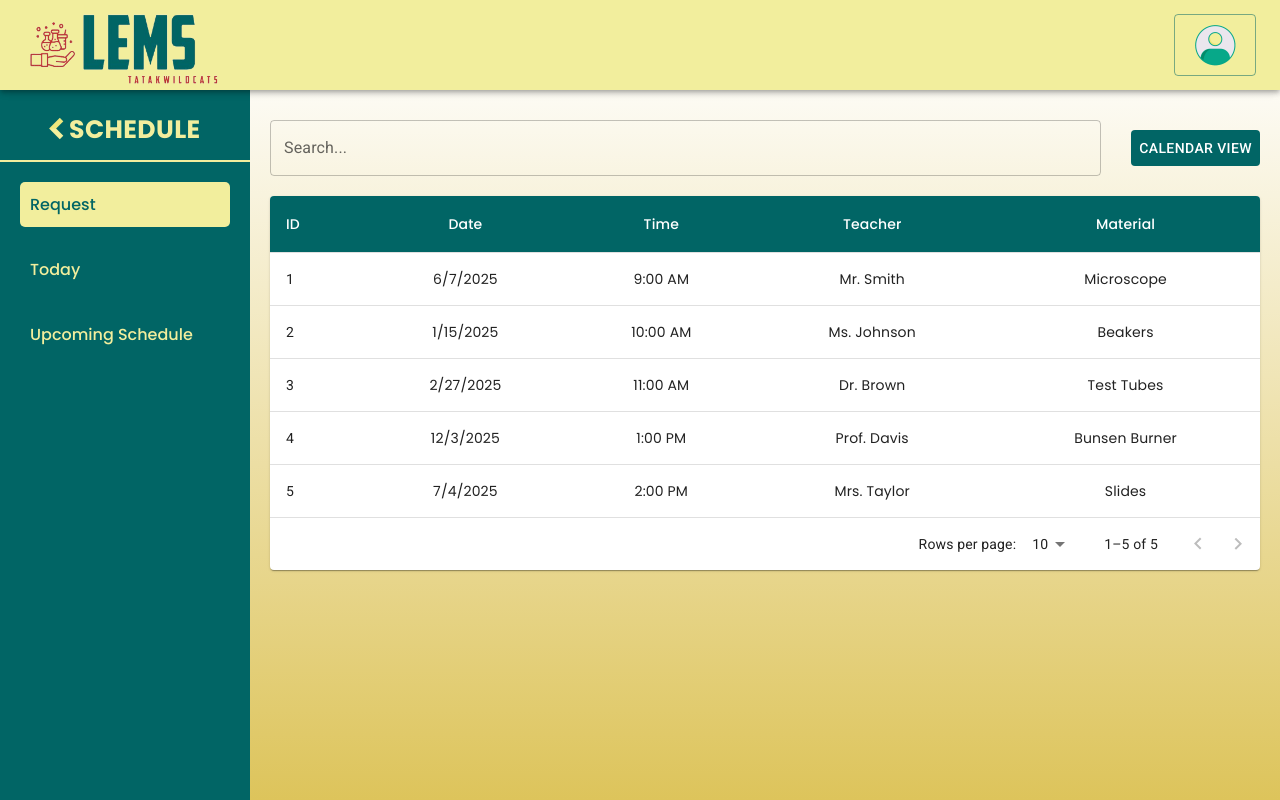
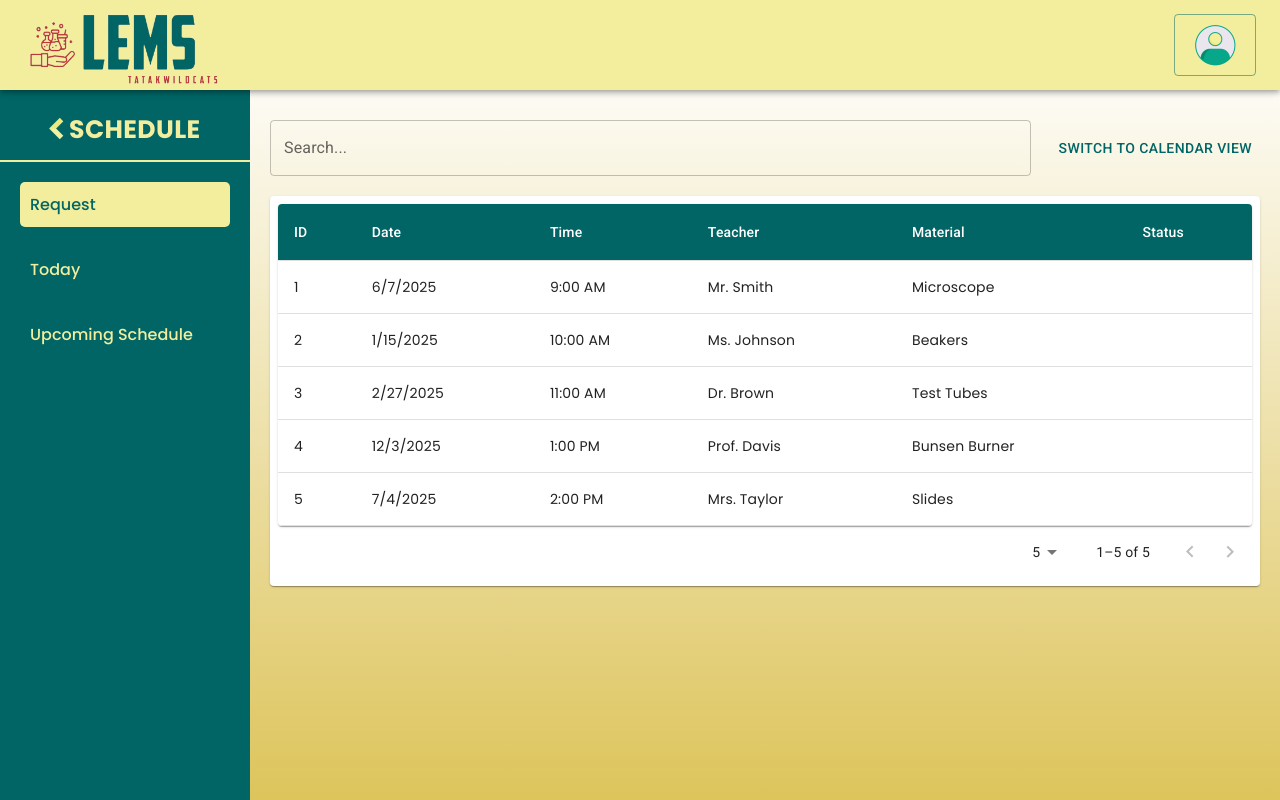
Before and after one commit to MarkJanzenB/cit-lems-frontend, a React (Vite) app: page /schedule/request in a window 1280 px wide. Built offline with nearby package versions, Linux system fonts and the light colour scheme; sample sign-in values are in the browser's storage; a web font is replaced by a local one.

Commit message:
Commited by: TOPACIO, DONNALYN T. - revised custom table and custom table pagination

```diff
--- a/src/components/Dashboard/Schedule/ScheduleTab/Request.jsx
+++ b/src/components/Dashboard/Schedule/ScheduleTab/Request.jsx
@@ -1,7 +1,7 @@
 import React, { useState } from 'react';
 import Sidebar from '../../../Sidebar/Sidebar.jsx';
 import Appbar from '../../../Appbar/Appbar';
-import { Table, TableBody, TableCell, TableContainer, TableHead, TableRow, Paper, TablePagination, Modal, Box, TextField, Typography, Button, Snackbar, Alert } from '@mui/material';
+import { Modal, Box, TextField, Typography, Button, Select, MenuItem } from '@mui/material';
 import { createTheme, ThemeProvider } from '@mui/material/styles';
 import { DatePicker, TimePicker } from '@mui/x-date-pickers';
 import { AdapterDateFns } from '@mui/x-date-pickers/AdapterDateFns';
@@ -9,6 +9,9 @@ import { LocalizationProvider } from '@mui/x-date-pickers/LocalizationProvider';
 import { Calendar, momentLocalizer } from 'react-big-calendar';
 import moment from 'moment';
 import 'react-big-calendar/lib/css/react-big-calendar.css';
+import CustomTable from "../../../Table and Pagination/Table.jsx";
+import CustomTablePagination from "../../../Table and Pagination/Pagination.jsx";
+import MyPaper from "../../../MyPaper.jsx";
 
 const generateRandomFutureDate = () => {
     const today = new Date();
@@ -25,9 +28,41 @@ const initialRows = [
     { id: 5, date: generateRandomFutureDate(), time: '2:00 PM', teacher: 'Mrs. Taylor', material: 'Slides' },
 ];
 
+const columns = [
+    { field: 'id', headerName: 'ID' },
+    { field: 'date', headerName: 'Date' },
+    { field: 'time', headerName: 'Time' },
+    { field: 'teacher', headerName: 'Teacher' },
+    { field: 'material', headerName: 'Material' },
+    {
+        field: 'status',
+        headerName: 'Status',
+        renderCell: (params) => (
+            <Select
+                value={params.row.status}
+                onChange={(e) => handleStatusChange(e, params.row.id)}
+                fullWidth
+            >
+                <MenuItem value="Approved">Approved</MenuItem>
+                <MenuItem value="Rescheduled">Rescheduled</MenuItem>
+                <MenuItem value="Rejected">Rejected</MenuItem>
+            </Select>
+        )
+    },
+];
+
+const handleStatusChange = (event, id) => {
+    const newStatus = event.target.value;
+    setRows((prevRows) =>
+        prevRows.map((row) =>
+            row.id === id ? { ...row, status: newStatus } : row
+        )
+    );
+};
+
 const theme = createTheme({
     palette: {
-        primary: { main: '#016565' }, // Header sa table screen kay green
+        primary: { main: '#016565' },
         secondary: { main: '#000000' },
     },
     components: {
@@ -48,26 +83,26 @@ const theme = createTheme({
 const localizer = momentLocalizer(moment);
 
 export default function Request() {
-    const [rows, setRows] = useState(initialRows); //store ang list of requests
-    const [page, setPage] = useState(0); // display 1st table
-    const [rowsPerPage, setRowsPerPage] = useState(10); //table limit kay 10
+    const [rows, setRows] = useState(initialRows);
     const [searchText, setSearchText] = useState('');
-    const [openModal, setOpenModal] = useState(false); //display ang modal if i click specific row
-    const [selectedRow, setSelectedRow] = useState(null); // display ang edited data sa row
-    const [editedTeacher, setEditedTeacher] = useState(''); // store ang edited teacher name sa table
-    const [editedMaterial, setEditedMaterial] = useState(''); // store and edited BM sa table
-    const [editedDate, setEditedDate] = useState(null); //store ang edited date sa table
-    const [editedTime, setEditedTime] = useState(null); // store edited time sa table
-    const [viewMode, setViewMode] = useState('table'); // toggle between table nd calendar view
+    const [openModal, setOpenModal] = useState(false);
+    const [selectedRow, setSelectedRow] = useState(null);
+    const [editedTeacher, setEditedTeacher] = useState('');
+    const [editedMaterial, setEditedMaterial] = useState('');
+    const [editedDate, setEditedDate] = useState(null);
+    const [editedTime, setEditedTime] = useState(null);
     const [openConfirmModal, setOpenConfirmModal] = useState(false);
     const [openSuccessModal, setOpenSuccessModal] = useState(false);
+    const [page, setPage] = useState(0);
+    const [rowsPerPage, setRowsPerPage] = useState(5);
+    const [selectedTeacher, setSelectedTeacher] = useState('');
+    const [view, setView] = useState('table'); // State to manage the current view
 
-    const handleSearch = (event) => {    // filter ang specific row include teacher,material, date or time
+    const handleSearch = (event) => {
         setSearchText(event.target.value);
-        setPage(0);
     };
 
-    const handleEditClick = (row) => {    // if iclick nako ang specific row, ang data sa specific row mo display sa modal
+    const handleEditClick = (row) => {
         setSelectedRow(row);
         setEditedTeacher(row.teacher);
         setEditedMaterial(row.material);
@@ -77,7 +112,7 @@ export default function Request() {
     };
 
     const handleSave = () => {
-        setOpenConfirmModal(true); // Open confirmation modal after clicking save
+        setOpenConfirmModal(true);
     };
 
     const handleConfirmSave = () => {
@@ -87,24 +122,21 @@ export default function Request() {
                 : row
         );
         setRows(updatedRows);
-        setOpenModal(false); // Close edit modal
-        setOpenConfirmModal(false); // Close confirmation modal
-        setOpenSuccessModal(true); // Show success modal
+        setOpenModal(false);
+        setOpenConfirmModal(false);
+        setOpenSuccessModal(true);
     };
 
-
-    const handleViewToggle = () => {
-        setViewMode(viewMode === 'table' ? 'calendar' : 'table');
+    const handlePageChange = (newPage) => {
+        setPage(newPage);
     };
 
-    const handleSnackbarClose = (event, reason) => {
-        if (reason === 'clickaway') return;
-        setOpenSnackbar(false);
+    const handleRowsPerPageChange = (newRowsPerPage) => {
+        setRowsPerPage(newRowsPerPage);
     };
 
-
     const filteredRows = rows
-        .filter((row) => new Date(row.date) > new Date()) // Only include future dates
+        .filter((row) => new Date(row.date) > new Date())
         .filter(
             (row) =>
                 row.teacher.toLowerCase().includes(searchText.toLowerCase()) ||
@@ -122,58 +154,54 @@ export default function Request() {
         resource: row,
     }));
 
+    const toggleView = () => {
+        setView((prevView) => (prevView === 'table' ? 'calendar' : 'table'));
+    };
+
     return (
         <ThemeProvider theme={theme}>
-            <div style={{ display:'flex', height: '100vh', width: '100vw' }}>
-                <Appbar page="schedule"/>
+            <div style={{ display: 'flex', height: '100vh', width: '100vw' }}>
+                <Appbar page="schedule" />
                 <Sidebar page={"schedule"} />
                 <div style={{ padding: '20px', flexGrow: 1 }}>
-                    <Box sx={{ display: 'flex', justifyContent: 'space-between', alignItems: 'center', marginBottom: '20px', marginTop: '100px',}}>
+
+                    <Box sx={{
+                        display: 'flex',
+                        justifyContent: 'space-between',
+                        alignItems: 'center',
+                        marginBottom: '20px',
+                        marginTop: '100px'
+                    }}>
+
                         <TextField
                             label="Search..."
                             variant="outlined"
                             value={searchText}
                             onChange={handleSearch}
-                            sx={{ flex: 1 }}
+                            sx={{flex: 1}}
                         />
-                        <Button onClick={handleViewToggle} sx={{ marginLeft: '30px', backgroundColor: '#016565', color: '#FFFFFF' }}>
-                            {viewMode === 'table' ? 'Calendar View' : 'Table View'}
+                        <Button onClick={toggleView} sx={{marginLeft: '20px'}}>
+                            {view === 'table' ? 'Switch to Calendar View' : 'Switch to Table View'}
                         </Button>
                     </Box>
-                    {viewMode === 'table' ? (
-                        <TableContainer component={Paper} >
-                            <Table stickyHeader>
-                                <TableHead>
-                                    <TableRow> {/* display ang header sa table*/}
-                                        <TableCell style={{fontFamily:'Poppins'}}>ID</TableCell>
-                                        <TableCell style={{fontFamily:'Poppins'}} align="center">Date</TableCell>
-                                        <TableCell style={{fontFamily:'Poppins'}} align="center">Time</TableCell>
-                                        <TableCell style={{fontFamily:'Poppins'}} align="center">Teacher</TableCell>
-                                        <TableCell style={{fontFamily:'Poppins'}} align="center">Material</TableCell>
-                                    </TableRow>
-                                </TableHead>
-                                <TableBody>
-                                    {displayedRows.map((row, index) => (
-                                        <TableRow key={index} onClick={() => handleEditClick(row)} style={{ cursor: 'pointer' }}>
-                                            <TableCell>{row.id}</TableCell>
-                                            <TableCell style={{fontFamily:'Poppins'}} align="center">{row.date}</TableCell>
-                                            <TableCell style={{fontFamily:'Poppins'}} align="center">{row.time}</TableCell>
-                                            <TableCell style={{fontFamily:'Poppins'}} align="center">{row.teacher}</TableCell>
-                                            <TableCell style={{fontFamily:'Poppins'}} align="center">{row.material}</TableCell>
-                                        </TableRow>
-                                    ))}
-                                </TableBody>
-                            </Table>
-                            <TablePagination style={{fontFamily:'Poppins'}}   /* in one page 10 row ang displayed*/
-                                rowsPerPageOptions={[10, 20, 30]}
-                                component="div"
+
+                    {view === 'table' ? (
+                        <MyPaper>
+                            <CustomTable
+                                columns={columns}
+                                data={displayedRows}
+                                onRowClick={handleEditClick}
+                            />
+                            <Box sx={{ display: 'flex', justifyContent: 'flex-end' }}>
+                                <CustomTablePagination
                                     count={filteredRows.length}
                                     rowsPerPage={rowsPerPage}
                                     page={page}
-                                onPageChange={(event, newPage) => setPage(newPage)}
-                                onRowsPerPageChange={(event) => setRowsPerPage(parseInt(event.target.value, 10))}
+                                    onPageChange={handlePageChange}
+                                    onRowsPerPageChange={handleRowsPerPageChange}
                                 />
-                        </TableContainer>
+                            </Box>
+                        </MyPaper>
                     ) : (
                         <Calendar
                             localizer={localizer}
@@ -215,7 +243,6 @@ export default function Request() {
                                 overflow: 'hidden',
                             }}
                         >
-                        {/* Modal Header */}
                             <Box
                                 sx={{
                                     backgroundColor: '#016565',
@@ -229,7 +256,7 @@ export default function Request() {
                                     sx={{
                                         fontWeight: 'bold',
                                         color: '#FFFFFF',
-                                  padding:'15px',
+                                        padding: '15px',
                                     }}
                                 >
                                     Edit Request
@@ -250,8 +277,6 @@ export default function Request() {
                                 </Button>
                             </Box>
 
-
-                        {/* Modal Content */}
                             <Box
                                 sx={{
                                     padding: '16px',
@@ -261,8 +286,6 @@ export default function Request() {
                                     backgroundColor: '#f9f9f9',
                                 }}
                             >
-
-
                                 <LocalizationProvider dateAdapter={AdapterDateFns}>
                                     <DatePicker
                                         label="Date"
@@ -291,9 +314,16 @@ export default function Request() {
                                     value={editedTeacher}
                                     onChange={(e) => setEditedTeacher(e.target.value)}
                                     fullWidth
+                                    InputProps={{
+                                        readOnly: true,
+                                        style: {
+                                            backgroundColor: '#f0f0f0',
+                                            color: '#a0a0a0',
+                                        },
+                                    }}
                                     sx={{
                                         '& .MuiInputBase-root': {
-                                        backgroundColor: '#FFFFFF',
+                                            backgroundColor: '#f0f0f0',
                                         },
                                     }}
                                 />
@@ -302,15 +332,21 @@ export default function Request() {
                                     value={editedMaterial}
                                     onChange={(e) => setEditedMaterial(e.target.value)}
                                     fullWidth
+                                    InputProps={{
+                                        readOnly: true,
+                                        style: {
+                                            backgroundColor: '#f0f0f0',
+                                            color: '#a0a0a0',
+                                        },
+                                    }}
                                     sx={{
                                         '& .MuiInputBase-root': {
-                                        backgroundColor: '#FFFFFF',
+                                            backgroundColor: '#f0f0f0',
                                         },
                                     }}
                                 />
                             </Box>
 
-                        {/* Modal Footer */}
                             <Box
                                 sx={{
                                     padding: '16px',
@@ -350,7 +386,7 @@ export default function Request() {
                             </Box>
                         </Box>
                     </Modal>
-                {/* Confirmation Modal */}
+
                     <Modal open={openConfirmModal} onClose={() => setOpenConfirmModal(false)}>
                         <Box
                             sx={{
@@ -376,7 +412,6 @@ export default function Request() {
                         </Box>
                     </Modal>
 
-                     {/* Success Modal */}
                     <Modal open={openSuccessModal} onClose={() => setOpenSuccessModal(false)}>
                         <Box
                             sx={{
--- a/src/components/Table and Pagination/Pagination.jsx
+++ b/src/components/Table and Pagination/Pagination.jsx
@@ -1,11 +1,16 @@
 import React from 'react';
 import { TablePagination, Button } from '@mui/material';
 
-const CustomTablePagination = ({ count, page, rowsPerPage, onPageChange, onRowsPerPageChange, onAddClick, roleid }) => {
+const CustomTablePagination = ({ count, page, rowsPerPage, onPageChange, onRowsPerPageChange, onAddClick, roleid, isAtInventory }) => {
+    const showAddButton = isAtInventory;
+
     return (
-        <div style={{display: 'flex', alignItems: 'center'}}>
-            {roleid != 1 && <Button onClick={onAddClick} style={{marginRight: 'auto'}}>Add</Button>}
-            {/*<Button onClick={onAddClick} style={{marginRight: 'auto'}}>Add</Button>*/}
+        <div style={{ display: 'flex', alignItems: 'center' }}>
+            {showAddButton && roleid !== 1 && (
+                <Button onClick={onAddClick} style={{ marginRight: 'auto' }}>
+                    Add
+                </Button>
+            )}
             <TablePagination
                 rowsPerPageOptions={[5, 10, 15]}
                 component="div"
@@ -18,6 +23,6 @@ const CustomTablePagination = ({ count, page, rowsPerPage, onPageChange, onRowsP
             />
         </div>
     );
-            };
+};
 
-            export default CustomTablePagination;
+export default CustomTablePagination;
--- a/src/components/Table and Pagination/Table.jsx
+++ b/src/components/Table and Pagination/Table.jsx
@@ -1,8 +1,7 @@
 import React from 'react';
 import { Table, TableBody, TableCell, TableContainer, TableHead, TableRow, Paper, Button } from '@mui/material';
 
-const CustomTable = ({ columns, data, onRowClick, onRemoveClick, roleid }) => {
-    //removed the page from the props
+const CustomTable = ({ columns, data, onRowClick, onRemoveClick, roleid, showRemoveColumn, isInventoryPage }) => {
     const handleActionClick = (id) => {
         onRemoveClick(id);
     };
@@ -15,7 +14,7 @@ const CustomTable = ({ columns, data, onRowClick, onRemoveClick, roleid }) => {
                         {columns.map((column) => (
                             <TableCell key={column.field}>{column.headerName}</TableCell>
                         ))}
-                        {roleid != 1 && <TableCell>RemoveItem</TableCell>}
+                        {showRemoveColumn && roleid != 1 && isInventoryPage && <TableCell>RemoveItem</TableCell>}
                     </TableRow>
                 </TableHead>
                 <TableBody>
@@ -24,7 +23,7 @@ const CustomTable = ({ columns, data, onRowClick, onRemoveClick, roleid }) => {
                             {columns.map((column) => (
                                 <TableCell key={column.field} style={{fontFamily:'Poppins'}}>{row[column.field]}</TableCell>
                             ))}
-                            {roleid != 1 && (
+                            {showRemoveColumn && roleid != 1 && isInventoryPage && (
                                 <TableCell>
                                     <Button variant="contained" color="secondary" onClick={(e) => { e.stopPropagation(); handleActionClick(row.inventory_id); }}>
                                         Remove
```
Also changed, not shown: src/components/Dashboard/Inventory/Inventory.jsx (+14 -94 lines). Lines whose indentation alone changed are shown as unchanged.
